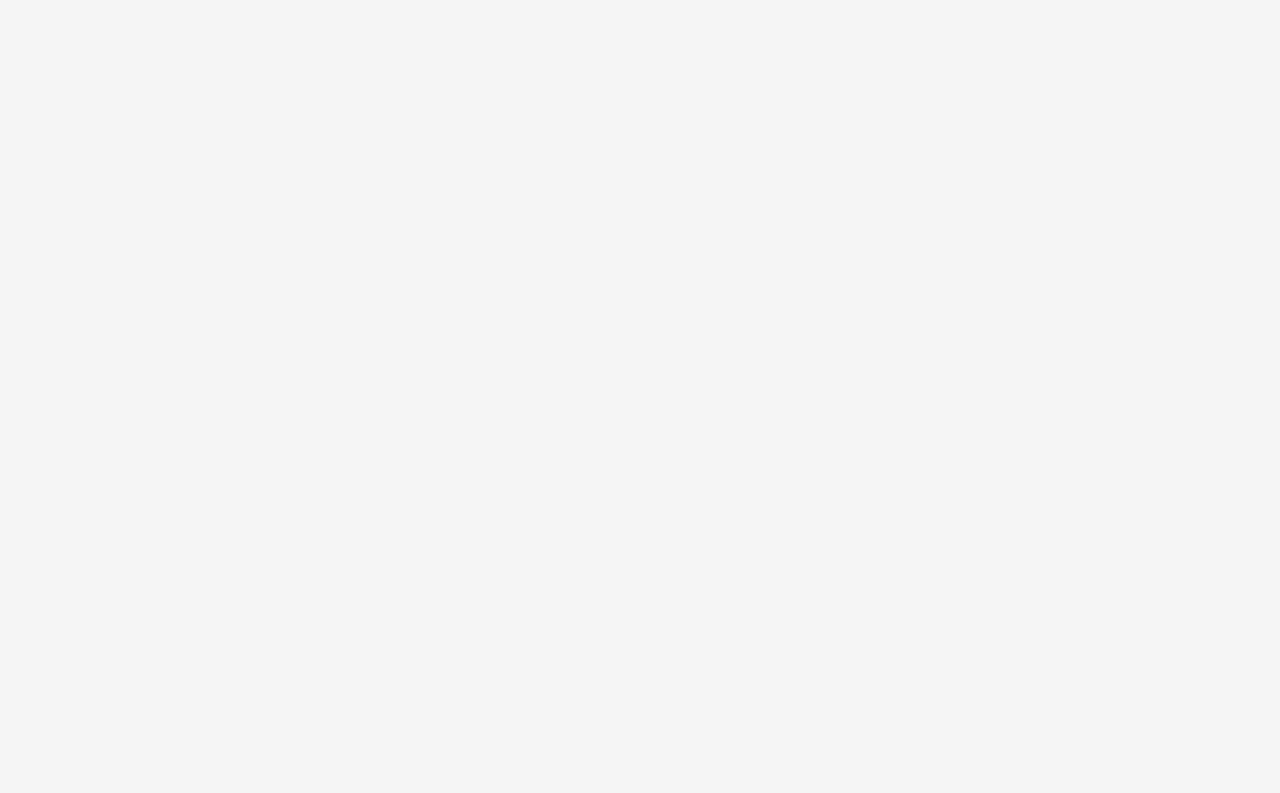
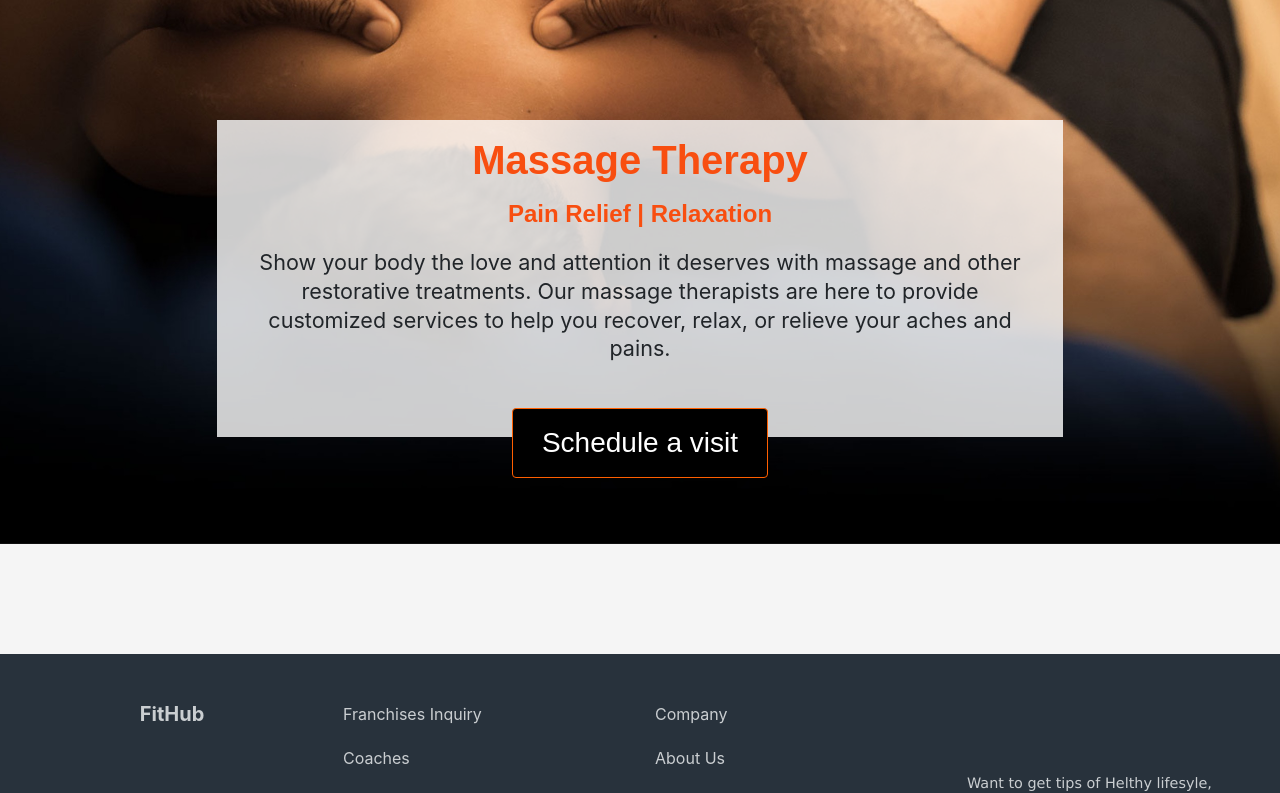
Before and after one commit to gkhedekar5758/FitHub, an Angular app: page /massage in a window 1280 px wide. Before the commit this address led to /. Shown: the part 640-1433 px from the top of the page. Before the commit the page ends 800 px from the top, so only its background shows below. Built offline with nearby package versions, Linux system fonts and the light colour scheme.

Commit message:
added massage component for massage menu

```diff
--- a/src/app/Common/navbar/navbar.component.html
+++ b/src/app/Common/navbar/navbar.component.html
@@ -16,7 +16,7 @@
         <a class="nav-link" [routerLink]="['/classes']">Classes</a>
       </li>
       <li class="nav-item">
-        <a class="nav-link" href="#">Facilities</a>
+        <a class="nav-link" [routerLink]="['/massage']">Massage Therapy</a>
       </li>
       <li class="nav-item">
         <a class="nav-link" href="#">Contact Us</a>
--- a/src/app/app-routing.module.ts
+++ b/src/app/app-routing.module.ts
@@ -3,11 +3,13 @@ import { Routes, RouterModule } from '@angular/router';
 import { ClassDetailComponent } from './webComponent/classes/class-detail.component';
 import { ClassesComponent } from './webComponent/classes/classes.component';
 import { HomeComponent } from './webComponent/home/home.component';
+import { MassageComponent } from './webComponent/massage/massage.component';
 
 const routes: Routes = [
   { path: 'home', component: HomeComponent },
   { path: 'classes', component: ClassesComponent },
   {path:'classes/:name',component:ClassDetailComponent},
+  { path:'massage',component:MassageComponent},
   { path: '', redirectTo: '/home', pathMatch: 'full' },
 ];
 
--- a/src/app/app.module.ts
+++ b/src/app/app.module.ts
@@ -9,6 +9,7 @@ import { FormsModule } from '@angular/forms';
 import { HomeComponent } from './webComponent/home/home.component';
 import { ClassesComponent } from './webComponent/classes/classes.component';
 import { ClassDetailComponent } from './webComponent/classes/class-detail.component';
+import { MassageComponent } from './webComponent/massage/massage.component';
 
 @NgModule({
   declarations: [
@@ -17,7 +18,8 @@ import { ClassDetailComponent } from './webComponent/classes/class-detail.compon
     FooterComponent,
     HomeComponent,
     ClassesComponent,
-    ClassDetailComponent
+    ClassDetailComponent,
+    MassageComponent
   ],
   imports: [
     BrowserModule,
--- a/src/app/webComponent/home/home.component.html
+++ b/src/app/webComponent/home/home.component.html
@@ -4,7 +4,7 @@
     <img src="https://img.icons8.com/fluent/48/000000/youtube-play.png" />
     channel!!</a></marquee>
 <!-- announcement -->
-<div class="limited">
+
   <!-- corousel -->
   <div class="mb-3">
     <div id="carouselExampleIndicators" class="carousel slide" data-ride="carousel">
@@ -44,7 +44,7 @@
     </div>
   </div>
   <!-- corousel -->
-
+  <div class="limited">
   <!-- processes -->
   <div class="outerHeading">OUR PROCESS</div>
   <div class="content">
--- /dev/null
+++ b/src/app/webComponent/massage/massage.component.css
@@ -0,0 +1,84 @@
+.limited {
+  max-width: 1280px;
+  margin: auto;
+}
+
+.img-background {
+  background-image: url("/assets/background.jpg");
+  background-size: cover;
+  background-repeat: no-repeat;
+  padding: 100px 0;
+  background-position: top center;
+}
+
+.orange-text {
+  color: rgb(248, 78, 16);
+  margin: 1rem 0;
+  font-family: "Carrois Gothic", sans-serif;
+  font-weight: 600;
+}
+.white-transparent {
+  background: rgba(255, 255, 255, 0.8);
+}
+.subhead {
+  font-size: x-large;
+}
+.m-para {
+  font-size: 1.35rem;
+  line-height: 1.8rem;
+  text-align: center;
+  max-width: 800px;
+  margin-left: 1rem;
+  margin-right: 1rem;
+}
+.btn-style {
+  margin-bottom: -8rem;
+  font-size: 1.75rem;
+  padding: 0.8rem 1.8rem;
+  background: #000;
+  color: #fff !important;
+  border: 1px solid #ff5f00;
+  font-family: 'Ropa Sans',sans-serif;
+}
+.flex-button{
+  flex-wrap: wrap;
+
+  }
+  .white-transparent{
+    margin: 0 25px;
+  }
+  .black-ground{
+    background-color: black;
+    color:white;
+  }
+  /* if screen is less than 600px */
+  @media only screen and (max-width: 600px) {
+    .flex-button{
+      margin-left: 13%;
+    }
+  }
+/* if screen size is more than 600px */
+@media only screen and (min-width: 600px) {
+  .img-background:first-of-type {
+    padding-top: 600px;
+  }
+  .white-transparent {
+    max-width: 846px;
+    width: 100%;
+    margin-left: auto;
+    margin-right: auto;
+    background: rgba(255, 255, 255, 0.8);
+    padding-bottom: 58px;
+    margin-bottom: 40px;
+    /* padding:40px 0; */
+    display: block;
+  }
+
+  .flex-button{
+    display: flex;
+    justify-content: center;
+    align-items: center;
+    align-content: center;
+
+  }
+}
--- /dev/null
+++ b/src/app/webComponent/massage/massage.component.html
@@ -0,0 +1,28 @@
+<div class="container-fluid img-background">
+  <div class="container white-transparent mb-3">
+    <div class="row">
+      <div class="col-12">
+        <h1 class="orange-text text-center">
+          Massage Therapy<br /><span class="subhead"
+            >Pain Relief | Relaxation</span
+          >
+        </h1>
+        <p class="m-para">
+          Show your body the love and attention it deserves with massage and
+          other restorative treatments. Our massage therapists are here to
+          provide customized services to help you recover, relax, or relieve
+          your aches and pains.
+        </p>
+      </div>
+    </div>
+    <div class="flex-button flex-column">
+      <a href="#" class="btn btn-style" title="Schedule a visit" target="_blank"
+        >Schedule a visit</a
+      >
+    </div>
+  </div>
+</div>
+<div class="container-fluid black-ground">
+
+</div>
+<div class="limited"></div>
--- /dev/null
+++ b/src/app/webComponent/massage/massage.component.ts
@@ -0,0 +1,15 @@
+import { Component, OnInit } from '@angular/core';
+
+@Component({
+  selector: 'FH-massage',
+  templateUrl: './massage.component.html',
+  styleUrls: ['./massage.component.css']
+})
+export class MassageComponent implements OnInit {
+
+  constructor() { }
+
+  ngOnInit(): void {
+  }
+
+}
```
Also changed, not shown: src/assets/massage.jpg (added), 1 other file (tests, documents, lock files or other folders).
